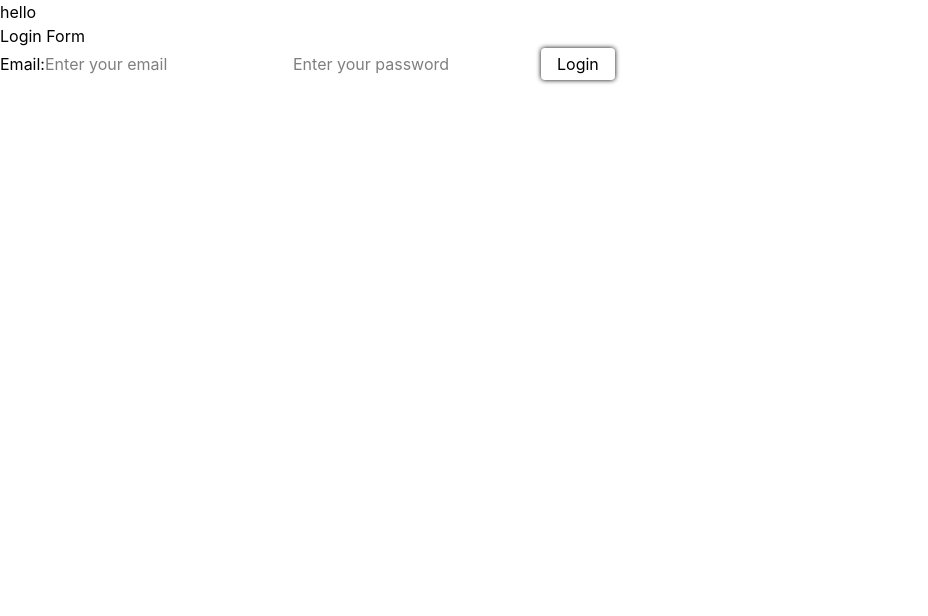
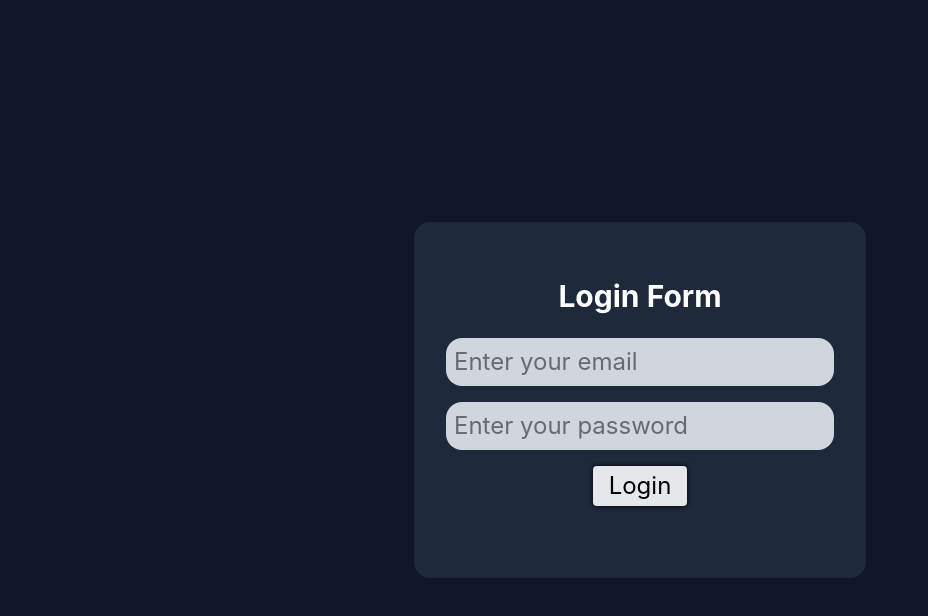
Before and after one commit to vikram-kk/employee-management-system, a React app in the folder Frontend/: page /auth/login in a window 1280 px wide. Shown: the top 616 px of the page, without its empty margins (0-928 px from the left). Built offline with nearby package versions, Linux system fonts and the light colour scheme; the HTML template or start-up script is replaced by a standard one.

Commit message:
intial UI setup

```diff
--- a/Frontend/src/App.jsx
+++ b/Frontend/src/App.jsx
@@ -6,7 +6,6 @@ import Dashboard from "./pages/Dashboard";
 export default function App() {
   return (
     <>
-      <h1>hello</h1>
       <Routes>
         <Route path="/auth/login" element={<Login />} />
         <Route path="/auth/register" element={<CreateUser />} />
--- a/Frontend/src/index.css
+++ b/Frontend/src/index.css
@@ -4,4 +4,10 @@
     .bg-3d{
         box-shadow: 0px 0px 5px black;
     }
+    .flex-center{
+        @apply flex flex-row justify-center items-center
+    }
+    .col-center{
+        @apply flex flex-col justify-center items-center
+    }
 }
--- a/Frontend/src/pages/Dashboard.jsx
+++ b/Frontend/src/pages/Dashboard.jsx
@@ -2,10 +2,12 @@ import React from "react";
 
 export default function Dashboard() {
   return (
-    <div>
-      Dashboard
+    <div className="bg-[#3B82F6] h-screen w-full col-center">
       <div>
-        <button className="bg-3d px-4 py-1">log out </button>
+        Dashboard
+        <div>
+          <button className="bg-3d px-4 py-1">log out </button>
+        </div>
       </div>
     </div>
   );
--- a/Frontend/src/pages/Login.jsx
+++ b/Frontend/src/pages/Login.jsx
@@ -1,4 +1,4 @@
-import React, { useState } from "react";
+import { useState } from "react";
 import { handleLogin } from "../services/authServices";
 import { useNavigate } from "react-router-dom";
 
@@ -14,23 +14,30 @@ export default function Login() {
     setFormData({ ...formData, [name]: value });
   };
 
-  const handleSubmit = (e) => {
+  const handleSubmit = async (e) => {
     e.preventDefault();
-    handleLogin(formData.email, formData.password);
+    const response = await handleLogin(formData.email, formData.password);
+    console.log(response);
+    console.log(response.status);
+
+    if (response && response.status === 200) {
       navigate("/dashboard");
+    }
   };
   return (
     <>
-      <div>
-        <h1>Login Form</h1>
-        <div>
+      <div className="bg-[#0F172A] text-white h-screen w-full col-center ">
+        <div className="bg-[#1E293B] p-8 pb-18 rounded-2xl">
+          <h1 className="text-center p-6 text-3xl font-bold">Login Form</h1>
+          <div className="">
             <form
+              className="col-center gap-4 "
               onSubmit={(e) => {
                 handleSubmit(e);
               }}
             >
-            <label htmlFor="">Email:</label>
               <input
+                className="text-2xl bg-gray-300 p-2 rounded-2xl text-black"
                 type="mail"
                 name="email"
                 placeholder="Enter your email"
@@ -39,7 +46,9 @@ export default function Login() {
                   handleInput(e);
                 }}
               />
+
               <input
+                className="text-2xl bg-gray-300 p-2 rounded-2xl text-black"
                 type="password"
                 name="password"
                 placeholder="Enter your password"
@@ -49,8 +58,11 @@ export default function Login() {
                 }}
               />
 
-            <button className="bg-3d px-4 py-1 rounded">Login</button>
+              <button className="bg-3d px-4 py-1 rounded bg-gray-200 text-2xl text-black">
+                Login
+              </button>
             </form>
+          </div>
         </div>
       </div>
     </>
--- a/Frontend/src/services/authServices.js
+++ b/Frontend/src/services/authServices.js
@@ -18,6 +18,7 @@ export const handleLogin = async (email, password) => {
 
         localStorage.setItem("token", data.token)
         alert("Login successfull")
+        return res
     } catch (error) {
         console.log(error.message);
 
```
Also changed, not shown: 1 other file (tests, documents, lock files or other folders). Lines whose indentation alone changed are shown as unchanged.
